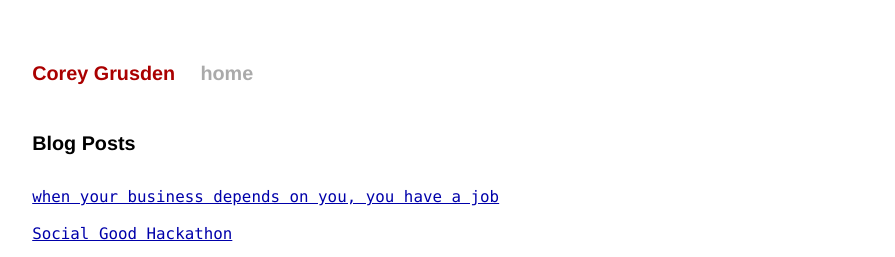
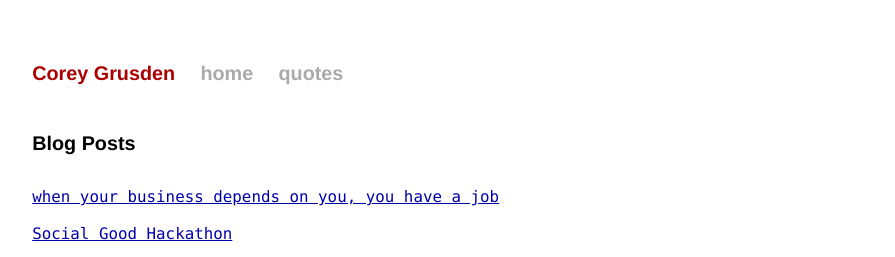
Before and after one commit to cgrusden/cgrusden.github.io, a Jekyll site: the page built from index.html, in a window 1280 px wide. Shown: the top 257 px of the page, without its empty margins (192-1087 px from the left). Built offline with Jekyll 4.4.1, drawn with Linux system fonts in a browser that asks for light colours.

Commit message:
Add quotes as a nav link

```diff
--- a/_layouts/default.html
+++ b/_layouts/default.html
@@ -21,6 +21,7 @@
   <div class="title">
     <a href="/">Corey Grusden</a>
     <a class="extra" href="/">home</a>
+    <a class="extra" href="/quotes">quotes</a>
   </div>
 
   {{ content }}
```
